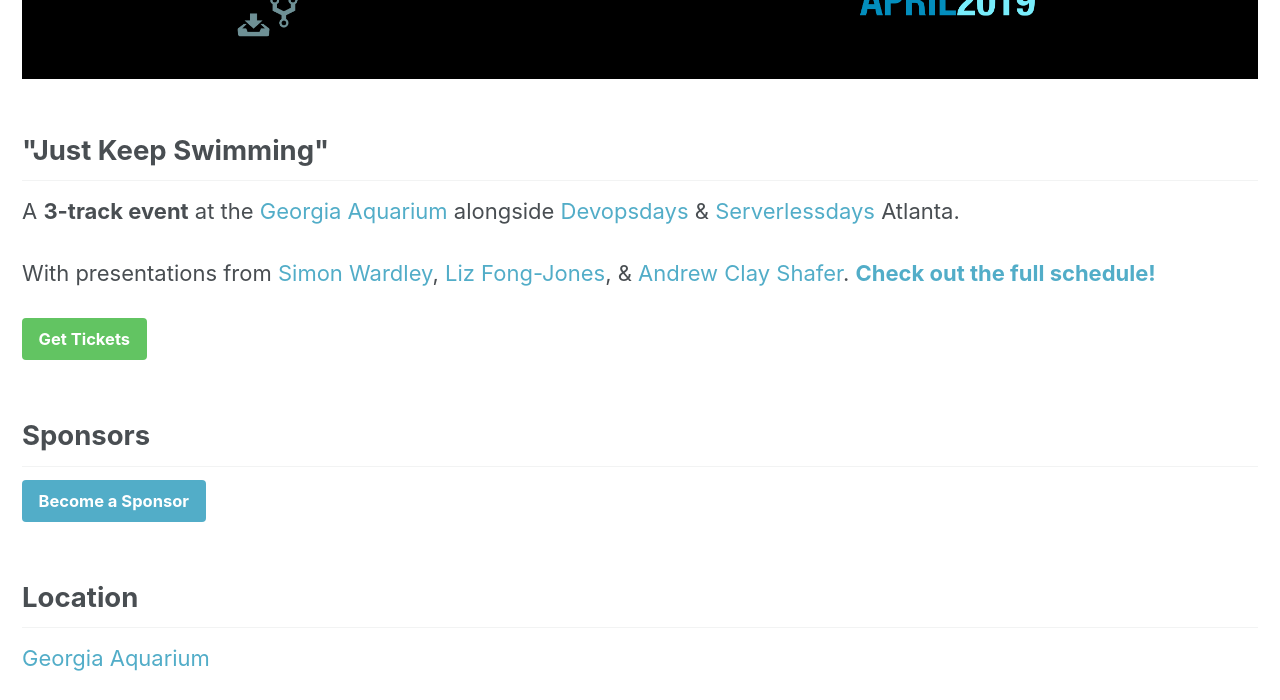
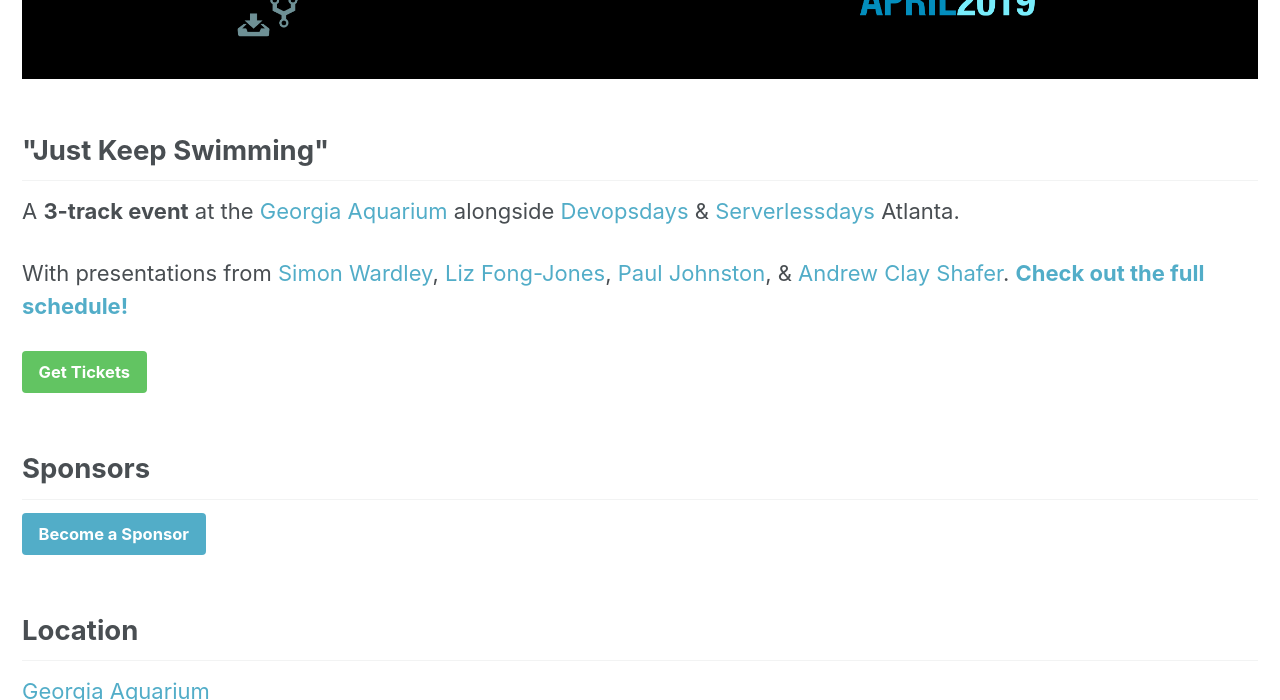
Before and after one commit to mapcampcommittee/mapcampcommittee.github.io, a Jekyll site: the page built from _pages/2019-04_Atlanta.html, in a window 1280 px wide and 900 px high, scrolled down 744 px, cut to the strip 0-700 px from the top of the window. Built offline with Jekyll 4.4.1, drawn with Linux system fonts in a browser that asks for light colours.

Commit message:
Add Paul.

```diff
--- a/_pages/2019-04_Atlanta.html
+++ b/_pages/2019-04_Atlanta.html
@@ -8,7 +8,7 @@
 <img src="/assets/images/mapcampatl2019.png" />
 <h2>"Just Keep Swimming"</h2>
 <p>A <strong>3-track event</strong> at the <a target="_blank" href="https://www.georgiaaquarium.org/"">Georgia Aquarium</a> alongside <a target="_blank" href="https://www.devopsdays.org/events/2019-atlanta/welcome/">Devopsdays</a> & <a target="_blank" href="https://atlanta.serverlessdays.io/">Serverlessdays</a> Atlanta.</p>
-<p>With presentations from <a target="_blank" href="https://twitter.com/swardley">Simon Wardley</a>, <a target="_blank" href="https://twitter.com/lizthegrey">Liz Fong-Jones</a>, & <a target="_blank" href="https://twitter.com/littleidea">Andrew Clay Shafer</a>. <strong><a target="_blank" href="https://www.devopsdays.org/events/2019-atlanta/program/">Check out the full schedule!</a></strong></p>
+<p>With presentations from <a target="_blank" href="https://twitter.com/swardley">Simon Wardley</a>, <a target="_blank" href="https://twitter.com/lizthegrey">Liz Fong-Jones</a>, <a target="_blank" href="https://twitter.com/paulDJohnston">Paul Johnston</a>, & <a target="_blank" href="https://twitter.com/littleidea">Andrew Clay Shafer</a>. <strong><a target="_blank" href="https://www.devopsdays.org/events/2019-atlanta/program/">Check out the full schedule!</a></strong></p>
 <p><a class="btn btn--success" target="_blank" href="https://www.eventbrite.com/e/devopsdaysmap-campserverlessdays-atlanta-2019-tickets-53689463631">Get Tickets</a></p>
 
 <h2>Sponsors</h2>
```
